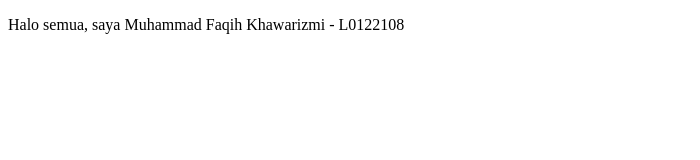
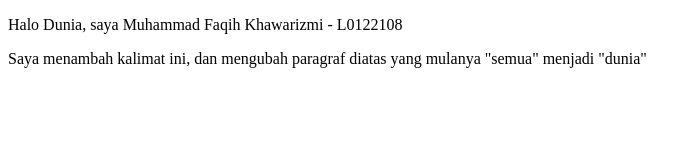
Before and after one commit to fqhkhwrzm/proyekweb, a plain HTML site: page index.html in a window 1280 px wide. Shown: the whole page, without its empty margins (0-700 px from the left). Drawn offline with Linux system fonts and the light colour scheme.

Commit message:
Menambahkan paragraf baru dan mengubah kata halo semua menjadi halo dunia

```diff
--- a/index.html
+++ b/index.html
@@ -6,6 +6,7 @@
     <title>Belajar Git - Project 01</title>
 </head>
 <body>
-    <p>Halo semua, saya Muhammad Faqih Khawarizmi - L0122108</p>
+    <p>Halo Dunia, saya Muhammad Faqih Khawarizmi - L0122108</p>
+    <p>Saya menambah kalimat ini, dan mengubah paragraf diatas yang mulanya "semua" menjadi "dunia"</p>
 </body>
 </html>
```
